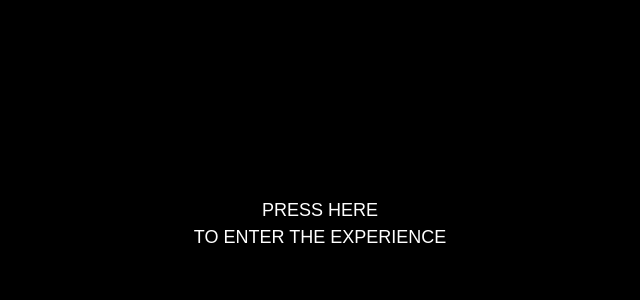
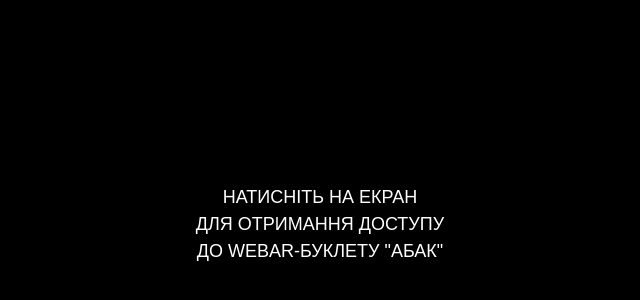
Before and after one commit to Protaga/Abacus, a plain HTML site: page index.html in a window 1280 px wide. Shown: the part 176-476 px from the top of the page, without its empty margins (320-960 px from the left). Drawn offline with nearby package versions, Linux system fonts and the light colour scheme.

Commit message:
Changed by GitHub

```diff
--- a/index.html
+++ b/index.html
@@ -26,9 +26,11 @@
                 text-transform: uppercase; font-family: Arial, Helvetica, sans-serif; font-weight: 400; line-height: 1.5em; font-size: large; white-space: nowrap;
                 user-select: none; pointer-events: none;
             ">
-            Press here
+            Натисніть на екран
             <br>
-            to enter the experience
+            для отримання доступу
+            <br>
+            до WebAr-буклету "Абак"
         </div>
     </div>
 
```
